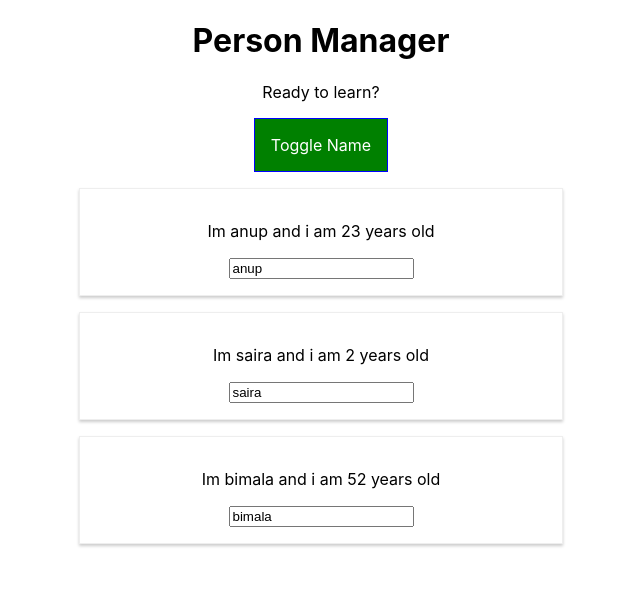
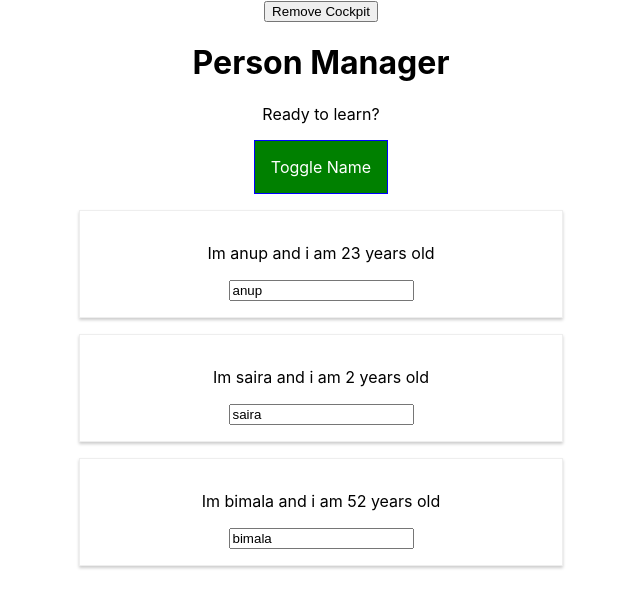
Before and after one commit to anupmaharzn/All-About-React.js, a React app: page / in a window 1280 px wide. Both pictures are taken after a click on the button "Toggle Name". Shown: the top 608 px of the page, without its empty margins (319-959 px from the left). Built offline with nearby package versions, Linux system fonts and the light colour scheme.

Commit message:
update lifecycle hook,reactHook(useEffect),Cleanup with lifeCycleHook & useEffect

```diff
--- a/package.json
+++ b/package.json
@@ -136,5 +136,8 @@
     "presets": [
       "react-app"
     ]
+  },
+  "devDependencies": {
+    "eslint-plugin-react-hooks": "^4.3.0"
   }
 }
--- a/src/components/Persons/Person/Person.js
+++ b/src/components/Persons/Person/Person.js
@@ -1,16 +1,20 @@
-import React from "react";
+import React, { Component } from "react";
 import style from './Person.module.css';
 
 
-const person = (props) => {
-    console.log('[person.js] rendering ....');
-    return (
-        <div className={style.Person} >
-            <p onClick={props.click}> Im {props.name} and i am {props.age} years old</p>
-            <p>{props.children}</p>
-            <input onChange={props.changed} value={props.name} ></input>
-        </div>
-    );
+class Person extends Component {
+
+    render() {
+        console.log('[person.js] rendering ....');
+        return (
+            <div className={style.Person} >
+                <p onClick={this.props.click}> Im {this.props.name} and i am {this.props.age} years old</p>
+                <p>{this.props.children}</p>
+                <input onChange={this.props.changed} value={this.props.name} ></input>
+            </div>
+        );
+    }
+
 }
 
-export default person;
+export default Person;
--- a/src/components/Persons/Persons.js
+++ b/src/components/Persons/Persons.js
@@ -1,23 +1,63 @@
-import React from "react";
+import React, { Component } from "react";
 import Person from "./Person/Person";
 
 
-const persons = (props) => {
+class Persons extends Component {
+
+    //life cycle update
+
+    // static getDerivedStateFromProps(props, state) {
+    //     console.log('[Persons.js] getDerviedStateFromProps');
+    //     return state;
+    // }
+
+
+    //not used ahile
+
+    // componentWillReceiveProps(props) {
+    //  console.log('[Persons.js] componentWillReceiveProps',props);
+    // }
+
+
+
+
+    shouldComponentUpdate(nextProps, nextState) {
+        console.log('[persons.js] shouldComponentUpdate');
+        return true;
+    }
+
+    getSnapshotBeforeUpdate(prevProps, prevState) {
+        console.log('[Perons.js] getSnapshotBeforUpdate');
+        return null;
+    }
+    //not used ahile
+    // componentWillUpdate(){
+
+    // }
+
+    componentDidUpdate() {
+        console.log('[Persons.js] componentDidUpdate');
+    }
+
+    componentWillUnmount() {
+        console.log('[Persons.js] componentWillUnmount');
+    }
+    render() {
         console.log('[Persons.js] rendering ....');
-    return props.persons.map((person, index) => {
+        return this.props.persons.map((person, index) => {
             return (
                 <Person
-                click={() => props.clicked(index)}
+                    click={() => this.props.clicked(index)}
                     name={person.name}
                     age={person.age}
                     key={person.id}
-                changed={(event) => props.changed(event, person.id)}
+                    changed={(event) => this.props.changed(event, person.id)}
                 />
             );
         });
-
+    }
 };
 
 
 
-export default persons;
+export default Persons;
--- a/src/components/cockpit/cockpit.js
+++ b/src/components/cockpit/cockpit.js
@@ -1,11 +1,33 @@
-import React from 'react';
+import React, { useEffect } from 'react';
 
-import styles from './cockpit.module.css';
+import styles from './Cockpit.module.css';
 
-const cockpit = (props) => {
-
+function Cockpit(props) {
+    //arrow function use garda error airako xa somehow ;
+    useEffect(function () {
+        console.log('[Cockpit.js] useEffect');
+        //http request ...
+        //const timer =
+        setTimeout(() => {
+            alert('save data to cloud');
+        }, 1000);
+        //cleanup work using useEffect,triggers with component is unmounted
+        return () => {
+            //clearTimeout(timer);
+            console.log('[cockpit.js] cleanup work in useEffect');
+        };
+    }, []); //depending up second arguement useEffect can be controlled
+    //works in every life cycle coz no second arugments
+    useEffect(function () {
+        console.log('[Cockpit.js] 2nd useEffect');
+        return () => {
+            console.log('[Cockpit.js] cleanup work in 2nd useEffect');
+        }
+    });
     const classes = [];
     let btnClass = '';
+
+
     if (props.showPersons) {
         btnClass = styles.red;
     }
@@ -27,4 +49,5 @@
     );
 };
 
-export default cockpit;
+
+export default Cockpit;
--- a/src/containers/App.js
+++ b/src/containers/App.js
@@ -4,7 +4,7 @@
 
 import Persons from '../components/Persons/Persons';
 
-import Cockpit from '../components/cockpit/cockpit';
+import Cockpit from '../components/Cockpit/Cockpit';
 
 class App extends Component{
 
@@ -24,13 +24,15 @@
       { id: '3',name: 'bimala', age: 52 }
     ],
     otherstate: 'some other value',
-    showPersons : false
+    showPersons : false,
+    showcockpit: true
   };
 
   static getDerivedStateFromProps(props,state) {
     console.log('[App.js] getDerivedStateFromProps',props);
     return state;
   }
+
 // doesnt use this
   // componentWillMount() {
   //   console.log("[App.js] componentwillMount"
@@ -40,6 +42,14 @@
   componentDidMount(){
     console.log('[App.js] componentdidmount');
   }
+ shouldComponentUpdate(nextProps,nextState){
+   console.log('[App.js] shouldComponentUpdate');
+   return true;
+ }
+
+ componentDidUpdate(){
+   console.log('[App.js] componentDidUpdate');
+ }
 
 
   //anyform of function hunu parxa shorthanded hudaina
@@ -107,13 +117,15 @@
 
     return (
     //css module use garyeko
+
       <div className={styles.App}>
-          <Cockpit
+        <button onClick={()=>{this.setState({showcockpit:false})}}>Remove Cockpit</button>
+          {this.state.showcockpit ?<Cockpit
           title={this.props.appTitle}
           showPersons = {this.showPersons}
           persons = {this.state.persons}
           clicked = {this.showpersonHandler}
-          />
+          />:null}
           {persons}
 
 
```
Lines whose indentation alone changed are shown as unchanged.
